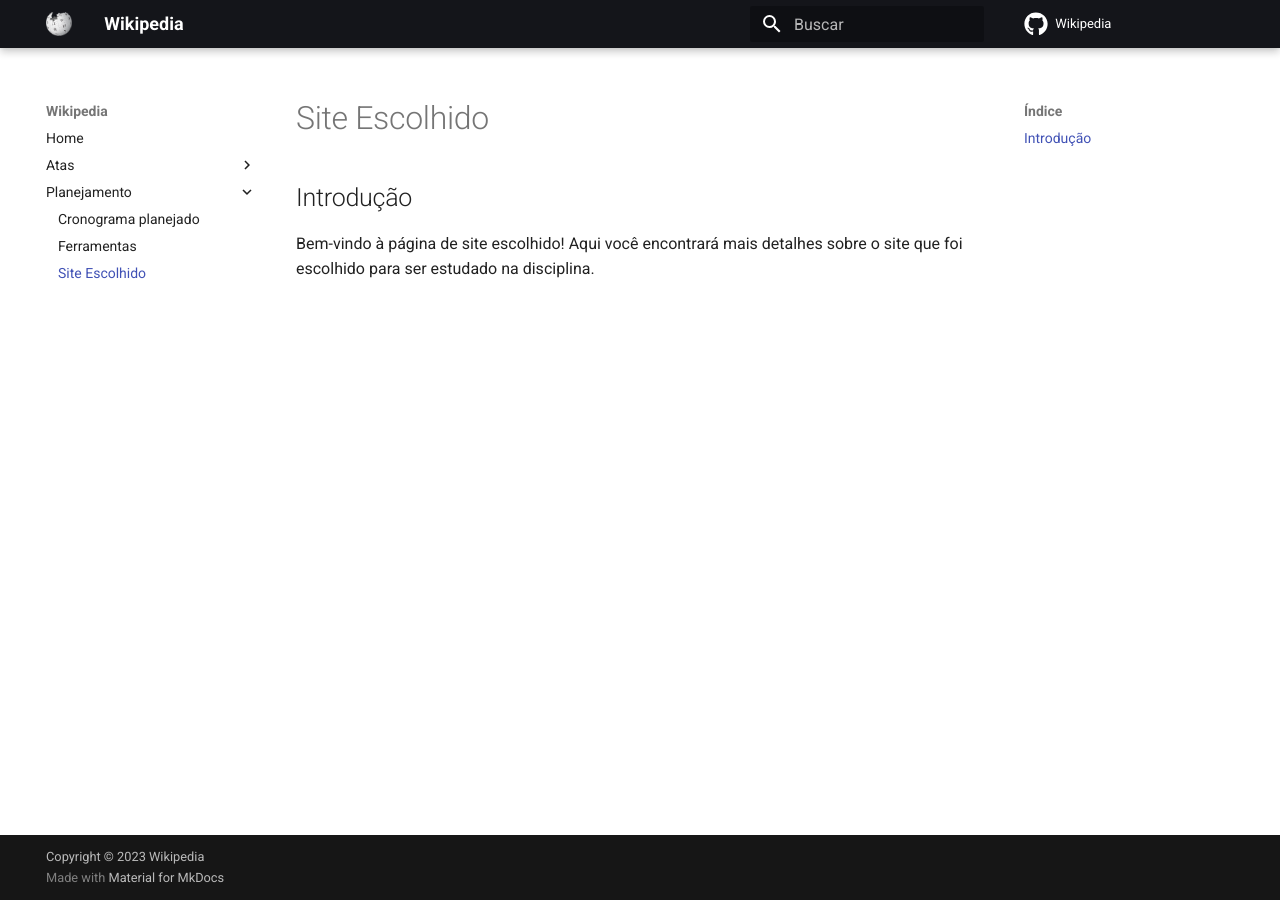
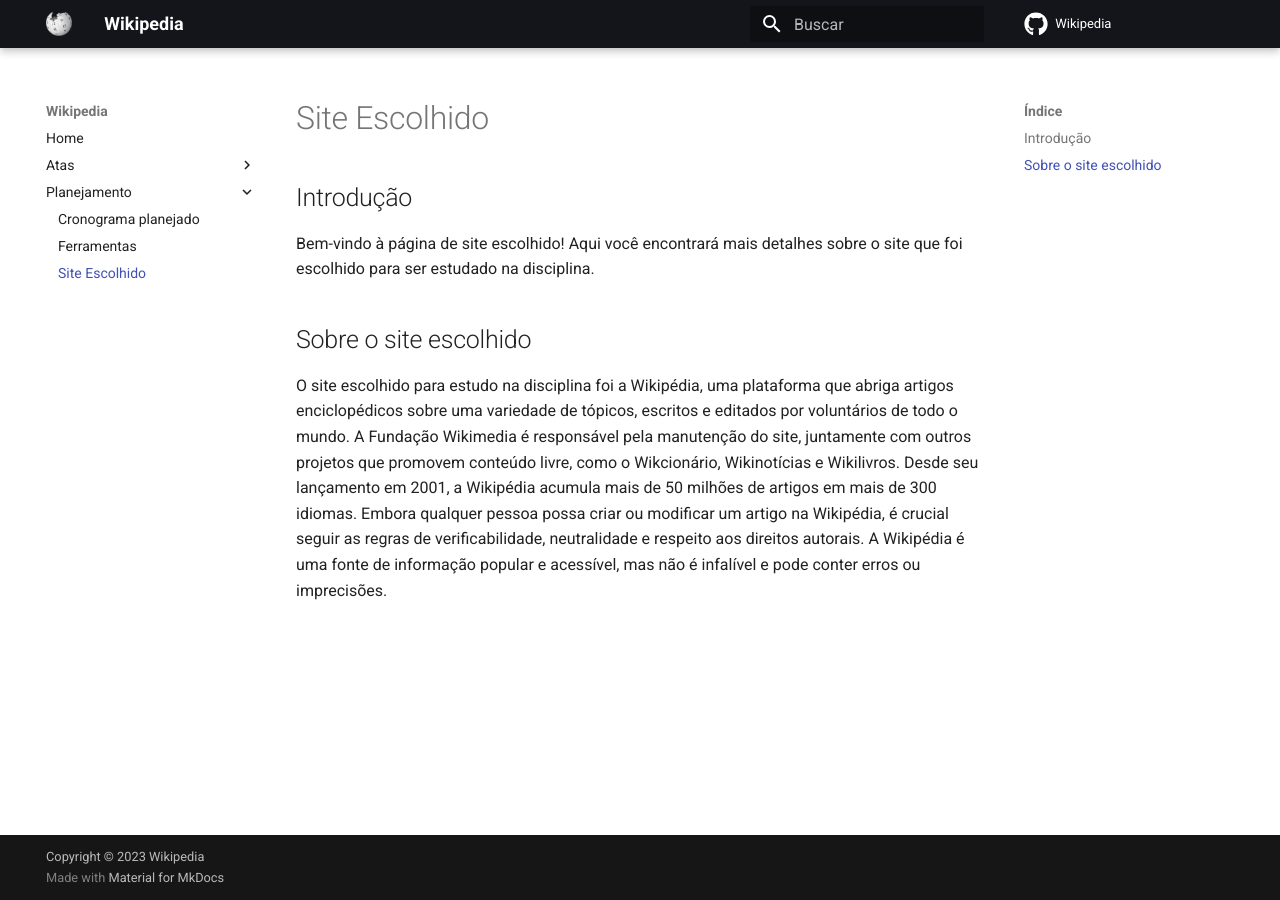
Before and after one commit to Interacao-Humano-Computador/2023.1-Wikipedia, an MkDocs documentation site: the page built from docs/planejamento/siteEscolhido.md, in a window 1280 px wide. Built offline with MkDocs 1.6.1 and Material for MkDocs 9.7.7, drawn with Linux system fonts in a browser that asks for light colours; comment, search, counter and statistics services are not loaded.

Commit message:
adiciona informações sobre o site escolhido

```diff
--- a/docs/planejamento/siteEscolhido.md
+++ b/docs/planejamento/siteEscolhido.md
@@ -1,3 +1,7 @@
 ## Introdução
 
 Bem-vindo à página de site escolhido! Aqui você encontrará mais detalhes sobre o site que foi escolhido para ser estudado na disciplina.
+
+## Sobre o site escolhido
+
+O site escolhido para estudo na disciplina foi a Wikipédia, uma plataforma que abriga artigos enciclopédicos sobre uma variedade de tópicos, escritos e editados por voluntários de todo o mundo. A Fundação Wikimedia é responsável pela manutenção do site, juntamente com outros projetos que promovem conteúdo livre, como o Wikcionário, Wikinotícias e Wikilivros. Desde seu lançamento em 2001, a Wikipédia acumula mais de 50 milhões de artigos em mais de 300 idiomas. Embora qualquer pessoa possa criar ou modificar um artigo na Wikipédia, é crucial seguir as regras de verificabilidade, neutralidade e respeito aos direitos autorais. A Wikipédia é uma fonte de informação popular e acessível, mas não é infalível e pode conter erros ou imprecisões.
```
